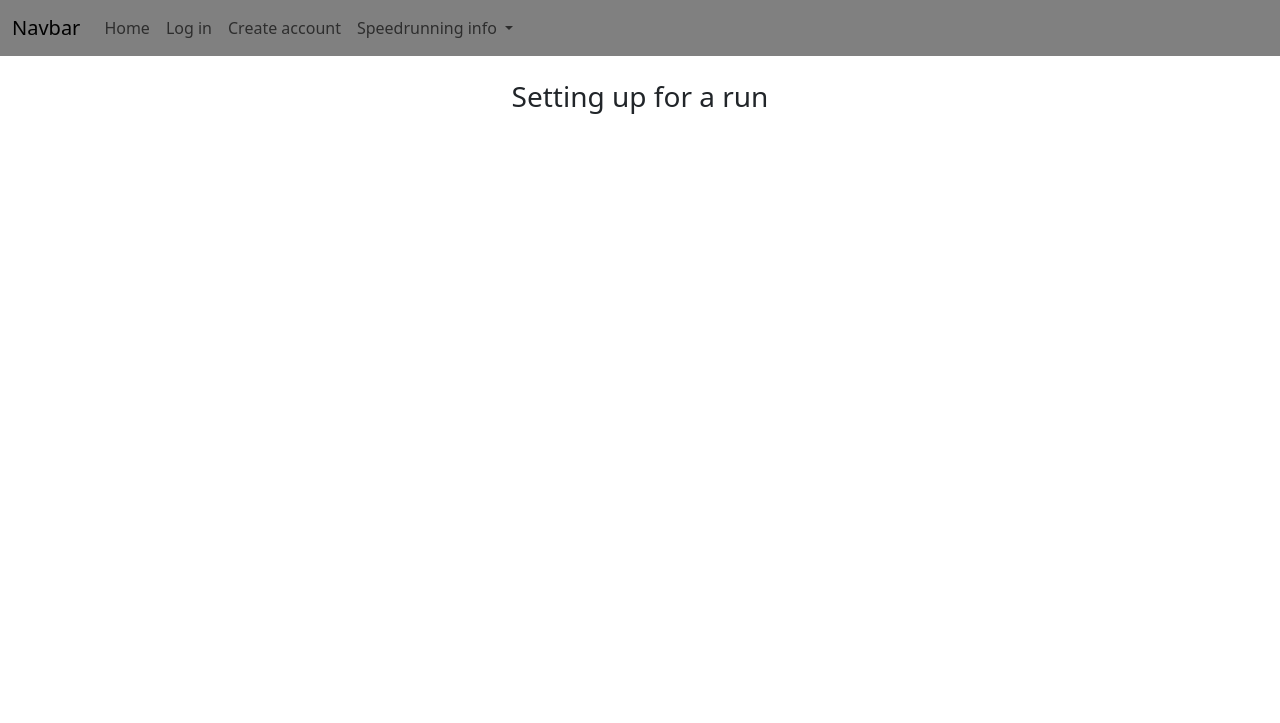
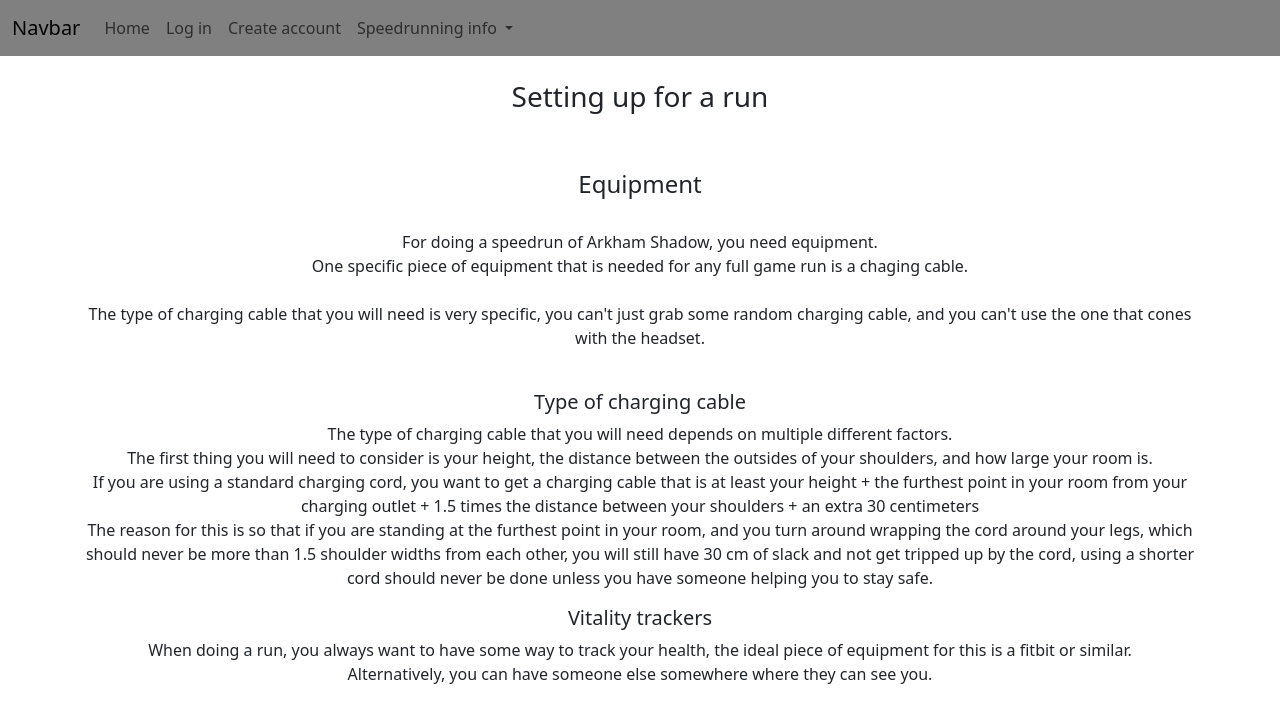
Before and after one commit to Kingston-Smith/13DigitalAlternate, a Flask app: page /setting in a window 1280 px wide. Shown: the top 723 px of the page. Run offline with Flask 3, Linux system fonts and the light colour scheme; some libraries are stand-ins or nearby versions.

Commit message:
Update setting_up.html

```diff
--- a/website/Templates/Information/setting_up.html
+++ b/website/Templates/Information/setting_up.html
@@ -2,5 +2,26 @@
 {% block content %}
 <div align="center">
     <h3>Setting up for a run</h3>
+    <br/><br/>
+    <h4>Equipment</h4>
+    <br/>
+    <p>
+        For doing a speedrun of Arkham Shadow, you need equipment.<br/>
+        One specific piece of equipment that is needed for any full game run is a chaging cable.<br/><br/>
+        The type of charging cable that you will need is very specific, you can't just grab some random charging cable, and you can't use the one that cones with the headset.<br/>
+    </p>
+    <br/>
+    <h5>Type of charging cable</h5>
+    <p>
+        The type of charging cable that you will need depends on multiple different factors.<br/>
+        The first thing you will need to consider is your height, the distance between the outsides of your shoulders, and how large your room is.<br/>
+        If you are using a standard charging cord, you want to get a charging cable that is at least your height + the furthest point in your room from your charging outlet + 1.5 times the distance between your shoulders + an extra 30 centimeters<br/>
+        The reason for this is so that if you are standing at the furthest point in your room, and you turn around wrapping the cord around your legs, which should never be more than 1.5 shoulder widths from each other, you will still have 30 cm of slack and not get tripped up by the cord, using a shorter cord should never be done unless you have someone helping you to stay safe.
+    </p>
+    <h5>Vitality trackers</h5>
+    <p>
+        When doing a run, you always want to have some way to track your health, the ideal piece of equipment for this is a fitbit or similar.<br/>
+        Alternatively, you can have someone else somewhere where they can see you.
+    </p>
 </div>
 {% endblock %}
```
